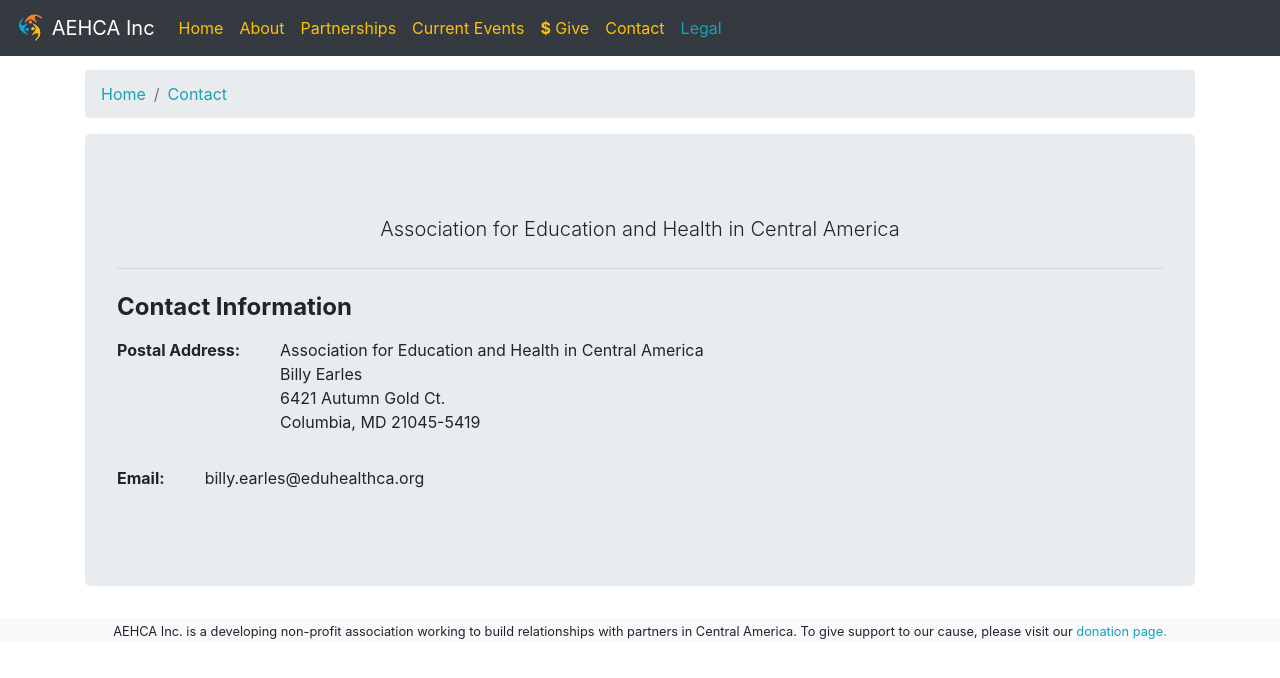
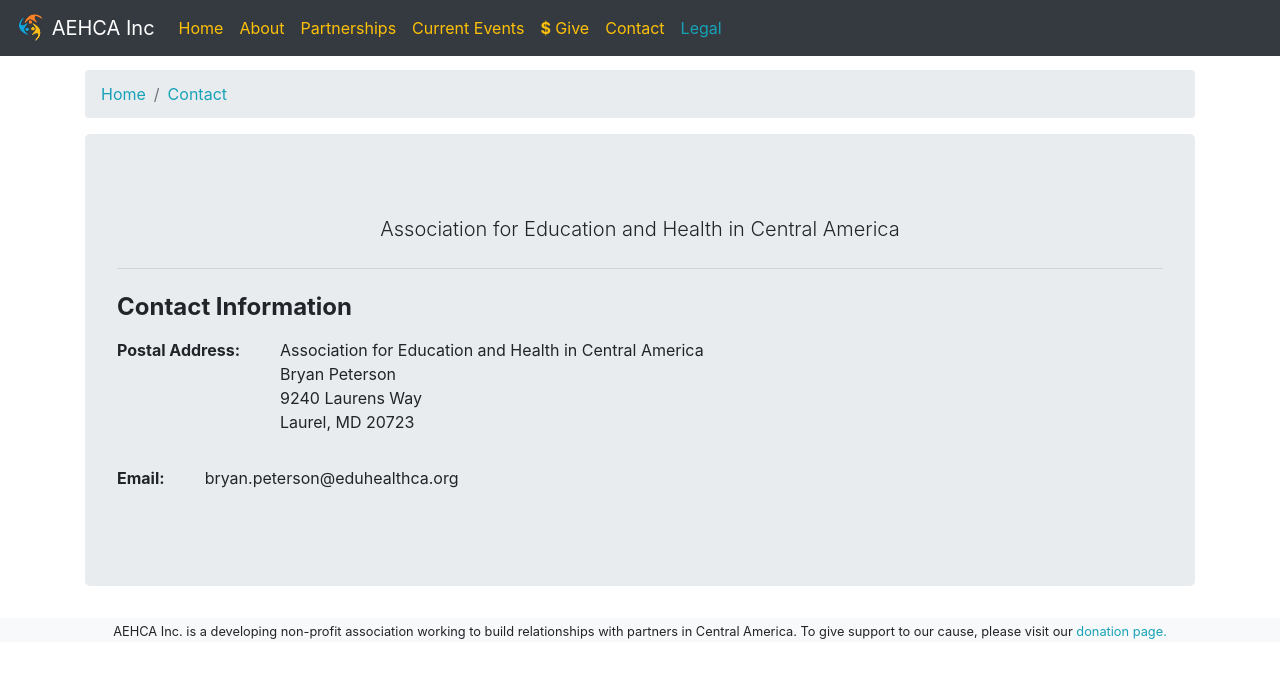
Before and after one commit to aehca/aehca.github.io, a Jekyll site: the page built from contact.html, in a window 1280 px wide. Shown: the top 678 px of the page. Built offline with Jekyll 4.4.1, drawn with Linux system fonts in a browser that asks for light colours.

Commit message:
Change from billy to Bryan for contact info

```diff
--- a/contact.html
+++ b/contact.html
@@ -29,16 +29,16 @@ description: Reach out to our CEO and team on this page.
               <p class="font-weight-bold">Postal Address:</p>
               <ul style="list-style-type:none;">
                 <li>Association for Education and Health in Central America</li>
-                <li>Billy Earles</li>
-                <li>6421 Autumn Gold Ct.</li>
-                <li>Columbia, MD 21045-5419</li>
+                <li>Bryan Peterson</li>
+                <li>9240 Laurens Way</li>
+                <li>Laurel, MD 20723</li>
               </ul>
             </div>
             <p></p>
             <div class="row">
               <p class="font-weight-bold">Email:</p>
               <ul style="list-style-type:none;">
-                <li>billy.earles@eduhealthca.org</li>
+                <li>bryan.peterson@eduhealthca.org</li>
               </ul>
             </div>
             <p></p>
```
